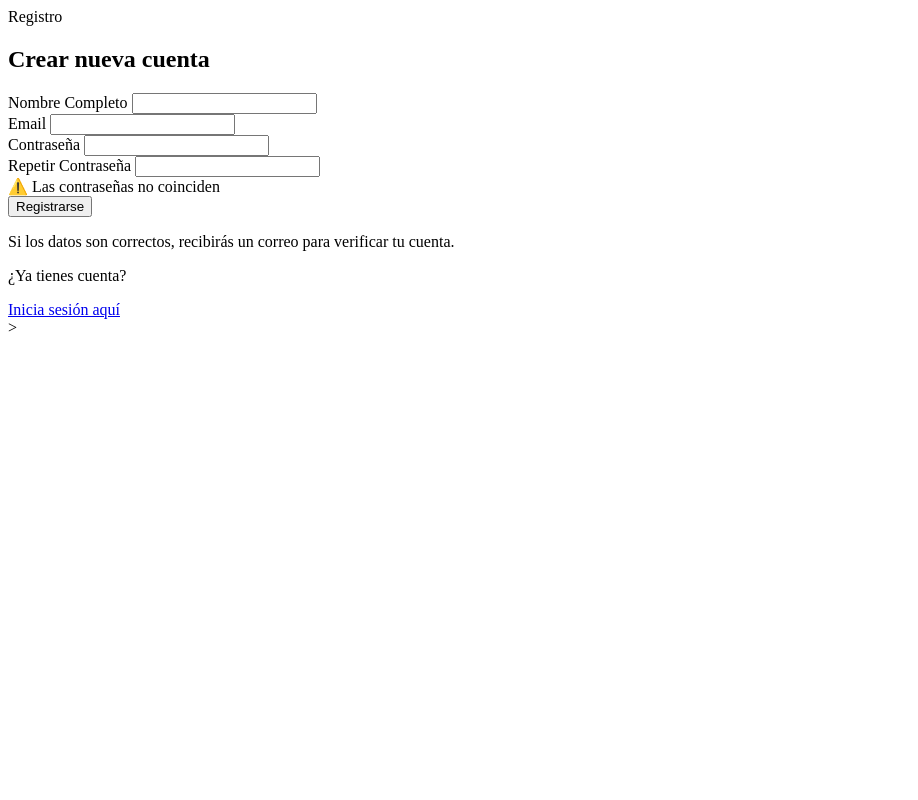
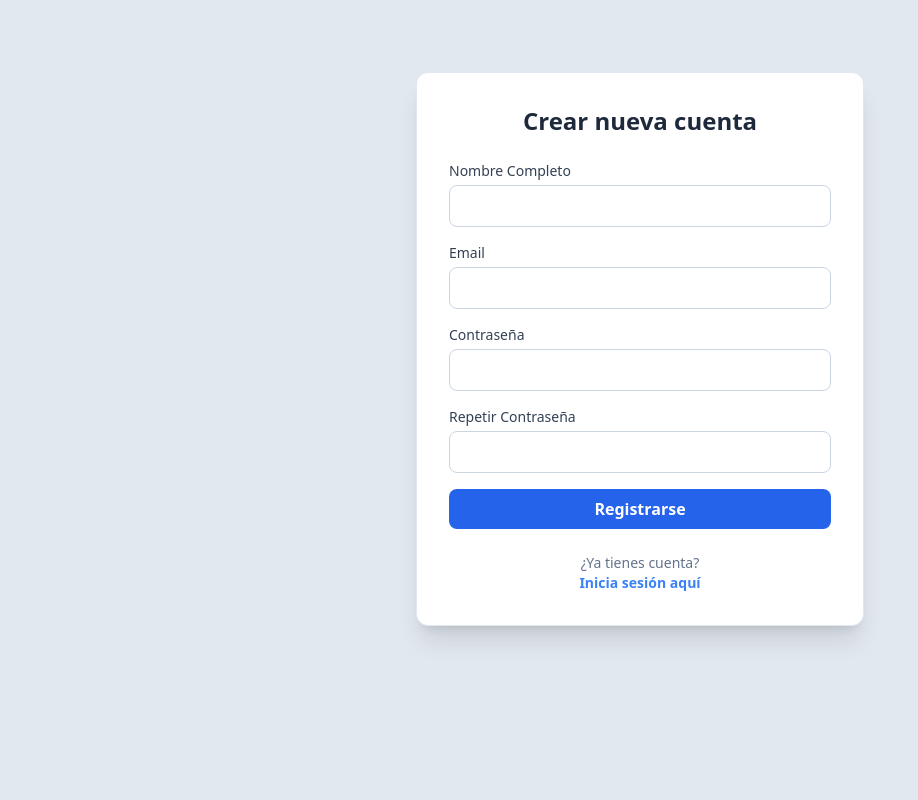
Before and after one commit to ALSREPO/web_aamm, a FastAPI app: page /registro in a window 1280 px wide. Shown: the whole page, without its empty margins (0-918 px from the left). Run offline with FastAPI, Linux system fonts and the light colour scheme; parts of the project's set-up code (start-up, migrations or seed data) failed here and were passed over; some libraries are stand-ins or nearby versions.

Commit message:
feat(frontend-login): aplicar estilos, colores y formatos a las páginas login y registro, a partir del fichero main.html

```diff
--- a/src/templates/login.html
+++ b/src/templates/login.html
@@ -1,3 +1,5 @@
+{% extends "base.html" %}
+
 {% block title %}Inicio Sesión{% endblock %}
 
 {% block content %}
--- a/src/templates/registro.html
+++ b/src/templates/registro.html
@@ -1,3 +1,5 @@
+{% extends "base.html" %}
+
 {% block title %}Registro{% endblock %}
 
 {% block content %}
@@ -35,7 +37,7 @@
             </div>
 
             <button type="submit"
-                class="w-full bg-green-600 hover:bg-green-700 text-white font-bold py-2 px-4 rounded-lg transition-colors duration-200">
+                class="w-full bg-blue-600 hover:bg-blue-700 text-white font-bold py-2 px-4 rounded-lg transition-colors duration-200">
                 Registrarse
             </button>
         </form>
@@ -49,7 +51,7 @@
             <a href="/login" class="text-blue-500 hover:underline font-semibold">Inicia sesión aquí</a>
         </div>
     </div>
-</div>>
+</div>
 
 <script>
 document.getElementById('registroForm').addEventListener('submit', async (e) => {
```
